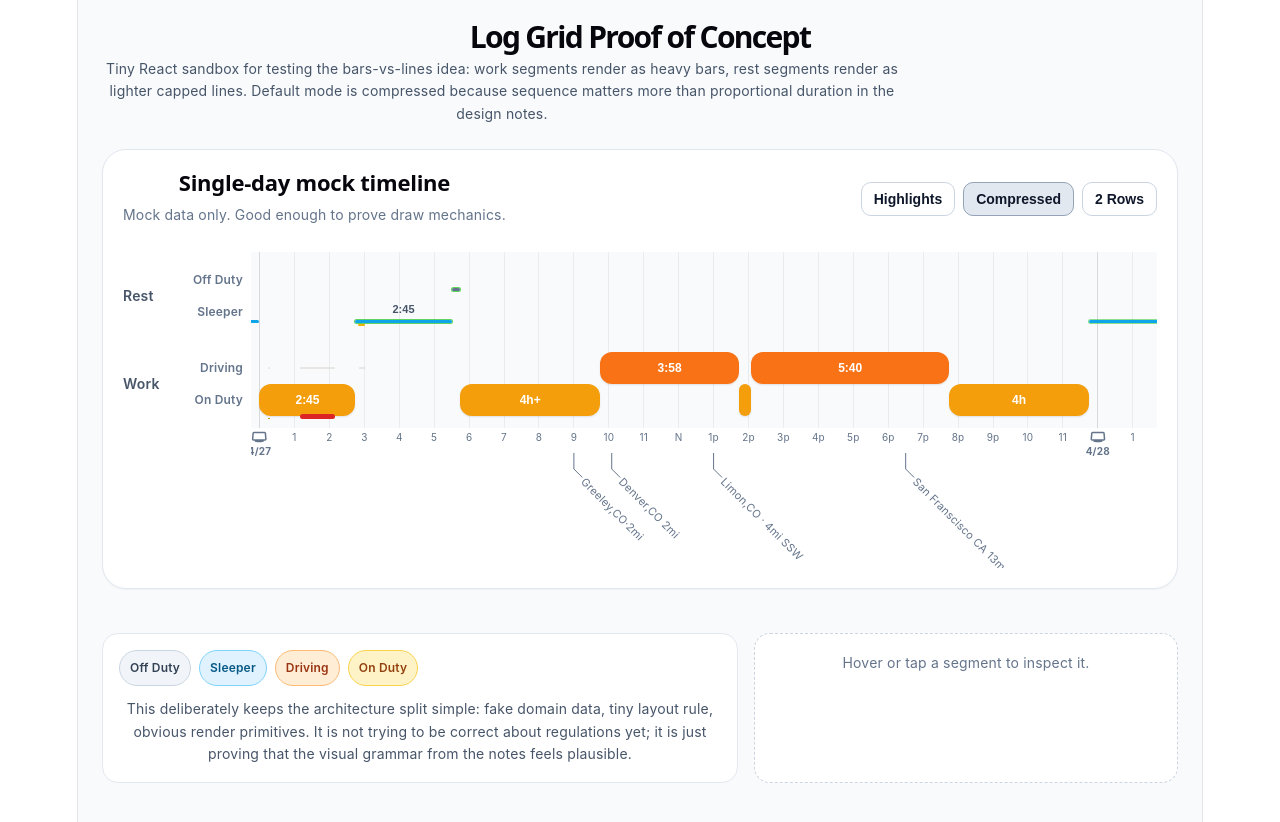
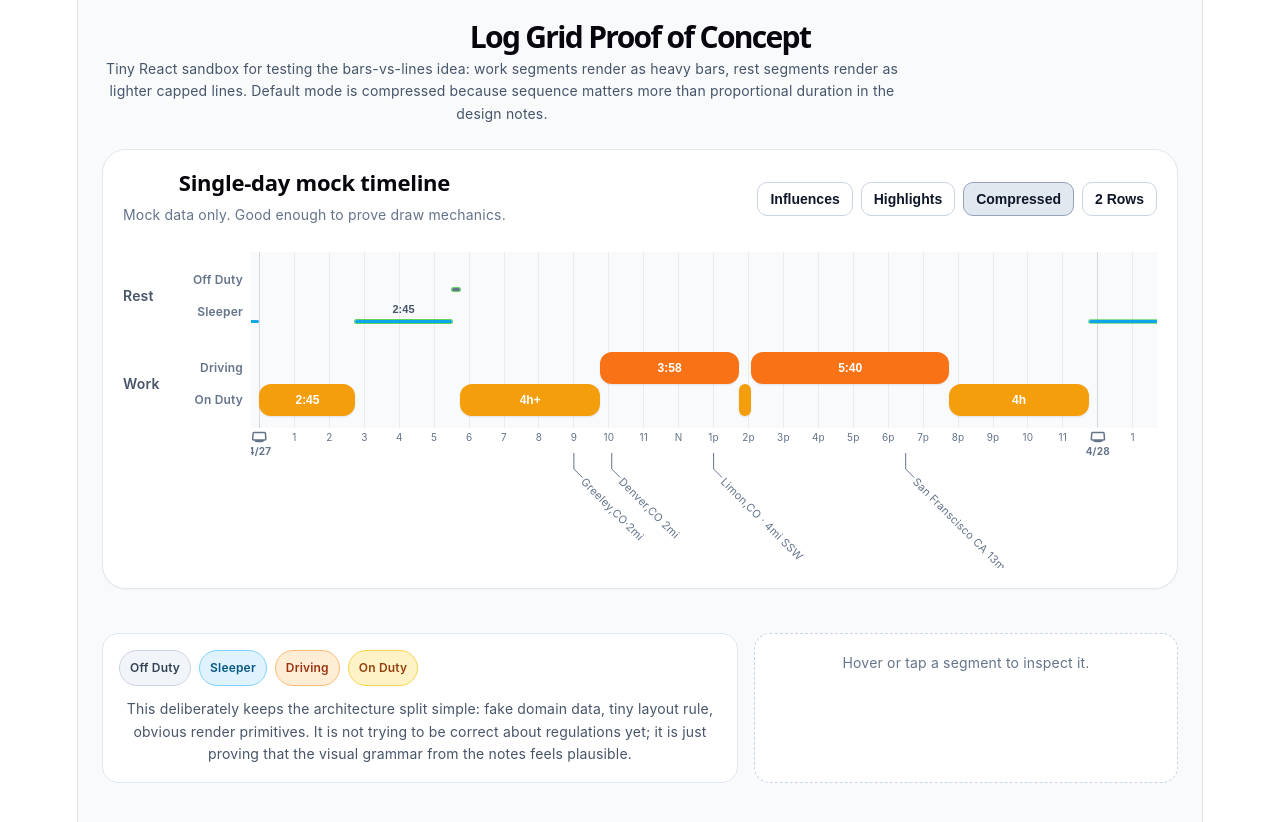
Before and after one commit to LarryBoyEval/matrix-play, a React (Vite) app: page / in a window 1280 px wide. Shown: the top 822 px of the page. Built offline with nearby package versions, Linux system fonts and the light colour scheme.

Commit message:
Added 'Influences' toggle button

```diff
--- a/src/MultidayLog.tsx
+++ b/src/MultidayLog.tsx
@@ -1962,6 +1962,7 @@ export default function MultiDayLog() {
     const [mode, setMode] = useState<DisplayMode>("proportional");
     const [rowMode, setRowMode] = useState<RowMode>("4-row");
     const [showHighlights, setShowHighlights] = useState(false);
+    const [showInfluences, setShowInfluences] = useState(false);
 
     const segments = useMemo(
         () => buildSegments(fixtureEvents, fixtureInfluences),
@@ -2124,6 +2125,12 @@ export default function MultiDayLog() {
 
                         <div style={{ display: "flex", gap: 8, flexWrap: "wrap" }}>
                             <ToolbarButton
+                                active={showInfluences}
+                                onClick={() => setShowInfluences((value) => !value)}
+                            >
+                                Influences
+                            </ToolbarButton>
+                            <ToolbarButton
                                 active={showHighlights}
                                 onClick={() => setShowHighlights((value) => !value)}
                             >
@@ -2181,7 +2188,7 @@ export default function MultiDayLog() {
                                     rowMode={rowMode}
                                     mode={mode}
                                     segments={segments}
-                                    influences={fixtureInfluences}
+                                    influences={showInfluences ? fixtureInfluences : []}
                                     scale={timelineScale}
                                     highlights={showHighlights ? highlights : []}
                                     compressedWidths={compressedWidths}
@@ -2196,7 +2203,7 @@ export default function MultiDayLog() {
                                     rowMode={rowMode}
                                     mode={mode}
                                     segments={segments}
-                                    influences={fixtureInfluences}
+                                    influences={showInfluences ? fixtureInfluences : []}
                                     scale={timelineScale}
                                     highlights={showHighlights ? highlights : []}
                                     compressedWidths={compressedWidths}
```
